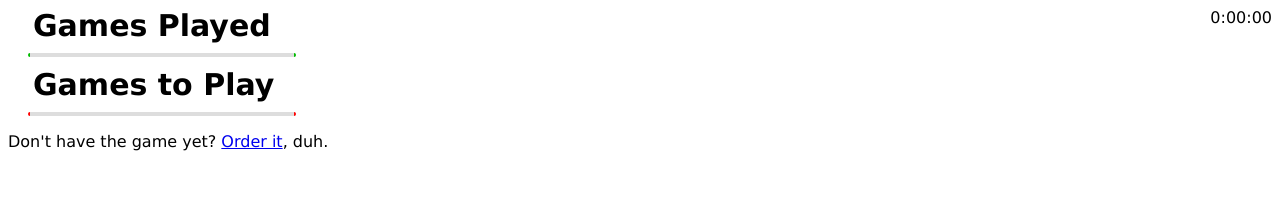
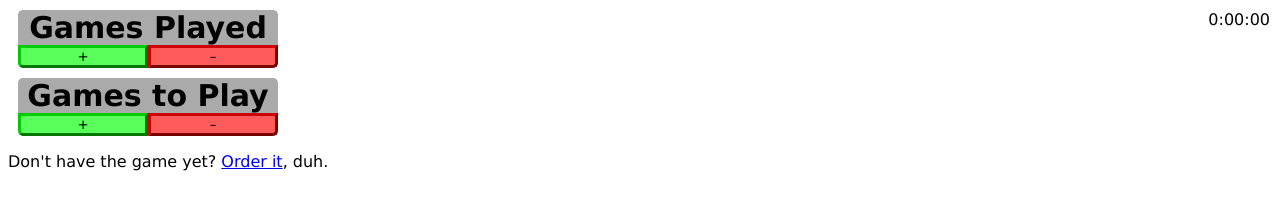
Before and after one commit to KadinMEastway/game-in, a website: page src/index.html in a window 1280 px wide. Drawn offline with Linux system fonts and the light colour scheme; no server answers; files whose address does not match are found by name.

Commit message:
added styles

```diff
--- a/src/index.css
+++ b/src/index.css
@@ -2,50 +2,73 @@
 	font-family: Verdana, Geneva, Tahoma, sans-serif;
 }
 
-body {
-	position: relative;
+button {
+	border-width: 3px;
+	width: 50%;
+}
+
+.addButton {
+	background-color: #5bff5b;
+	border-color: #00cc00;
+	border-radius: 0 0 0 5px;
+}
+.addButton:hover {
+	background-color: #00cc00;
+	border-color: #5bff5b;
+}
+
+.removeButton {
+	background-color: #ff5b5b;
+	border-color: #cc0000;
+	border-radius: 0 0 5px 0;
+}
+.removeButton:hover {
+	background-color: #cc0000;
+	border-color: #ff5b5b;
+}
+
+div {
+	font-size: 0;
+	margin: 10px;
+	padding: 0;
+	width: 260px;
 }
 
 h1 {
-	display: inline-block;
+	background-color: #aaaaaa;
+	border-radius: 5px 5px 0 0;
 	font-size: 30px;
-	margin: 0 25px;
+	text-align: center;
+	margin: 0;
 }
 
-
 li {
-	border-radius: 5px;
-	padding: 2px 4px;
-	margin: 1px 0;
+	font-size: 16px;
+	margin: 0;
+	padding: 2px 5px;
+}
+li:hover {
+	border: 3px solid #aaaaaa;
+	border-width: 0 0 0 3px;
 }
 
-li:hover {
-	background-color: #aaaaaa;
-}
-
-.list {
+ul {
 	background-color: #dddddd;
-	border: solid 2px #ff0000;
+	border: solid 3px #aaaaaa;
 	border-style: none solid;
-	border-radius: 5px;
 	list-style: none;
-	width: 260px;
-	margin: 10px 20px;
-	padding: 2px 2px;
-}
-
-#played {
-	border-color: #00bb00
+	margin: 0;
+	padding: 0;
 }
 
 #currentTime {
-	display: inline-block;
+	margin: 10px;
 	position: absolute;
+	right: 0;
 	top: 0;
-	right: 0;
 }
 
-@media only screen and (max-width: 320px) {
+@media only screen and (max-width: 360px) {
 	#currentTime {
 		display: none;
 	}
--- a/src/index.html
+++ b/src/index.html
@@ -7,15 +7,20 @@
 	</head>
 
 	<body>
-		<h1>Games Played</h1>
+		<div>
+			<h1 class="played">Games Played</h1>
+			<ul id="playedList"></ul>
+			<button id="addPlayedButton" class="addButton">+</button>
+			<button id="removePlayedButton" class="removeButton">–</button>
+		</div>
 		<time id="currentTime">0:00:00</time>
-		<ul id="played" class="list">
-		</ul>
-		<h1>Games to Play</h1>
-		<ul id="unplayed" class="list">
-		</ul>
+		<div>
+			<h1 class="unplayed">Games to Play</h1>
+			<ul id="unplayedList"></ul>
+			<button id="addUnplayedButton" class="addButton">+</button>
+			<button id="removeUnplayedButton" class="removeButton">–</button>
+		</div>
 		<p title="stop looking at me">Don't have the game yet? <a href="https://www.amazon.com/">Order it</a>, duh.</p>
-
 		<script src="file:///Users/keastway/Sites/game-in/src/index.js"></script>
 	</body>
 
--- a/src/index.js
+++ b/src/index.js
@@ -1,5 +1,5 @@
-const listPlayed = document.getElementById("played");
-const listUnplayed = document.getElementById("unplayed");
+const listPlayed = document.getElementById("playedList");
+const listUnplayed = document.getElementById("unplayedList");
 const environment = {
 	urls: {
 		api: "http://localhost:3000"
@@ -40,6 +40,6 @@ async function main() {
 	addToList(listPlayed, playedGames);
 	addToList(listUnplayed, unplayedGames);
 
-	setInterval(changeDisplayTime, 1000);
+	//setInterval(changeDisplayTime, 1000);
 }
 main();
--- a/src/server.js
+++ b/src/server.js
@@ -8,6 +8,8 @@ app.use((request, response, next) => {
 	response.header('Access-Control-Allow-Headers', 'Origin, X-Requested-With, Content-Type, Accept, Authorization');
 	next();
 });
+app.use(express.json());
+app.use(express.text());
 
 app.get('/played-games', (request, response) => {
 	fs.readFile('/Users/keastway/Sites/game-in/data/played-games.json', 'utf8', (err, playedGames) => {
```
